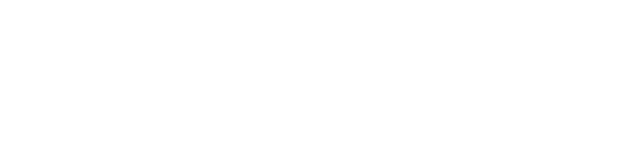
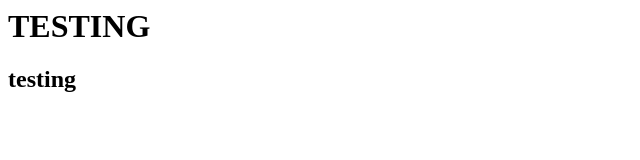
Before and after one commit to WVCS/website-karenlyuan, a plain HTML site: page index.html in a window 1280 px wide. Shown: the whole page, without its empty margins (0-640 px from the left). Drawn offline with Linux system fonts and the light colour scheme.

Commit message:
initial test

```diff
--- a/index.html
+++ b/index.html
@@ -3,7 +3,11 @@
 
 
 
+<body>
 
+  <h1> TESTING </h1>
+  <h2> testing </h2>
 
+  </body>
 
 </html>
```
